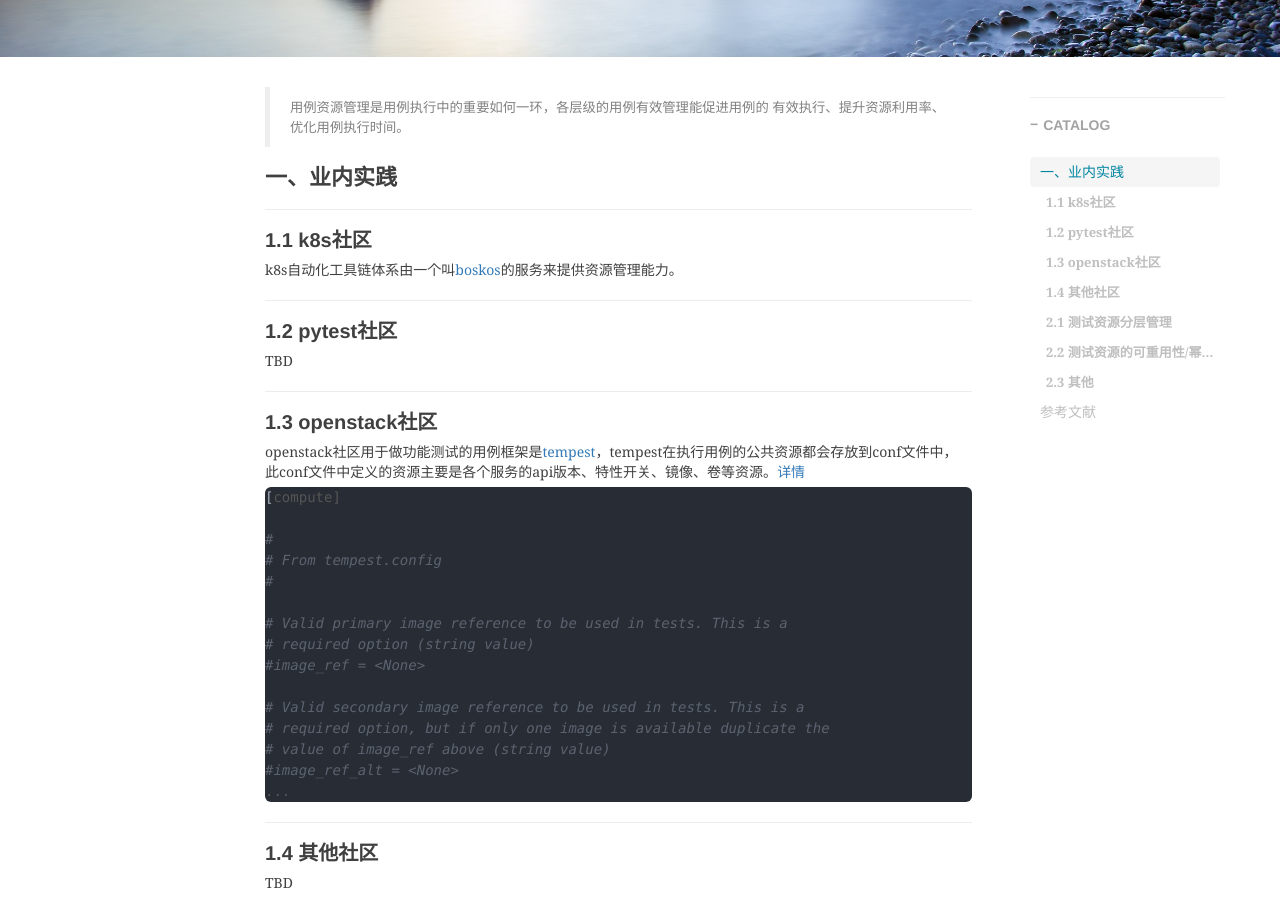
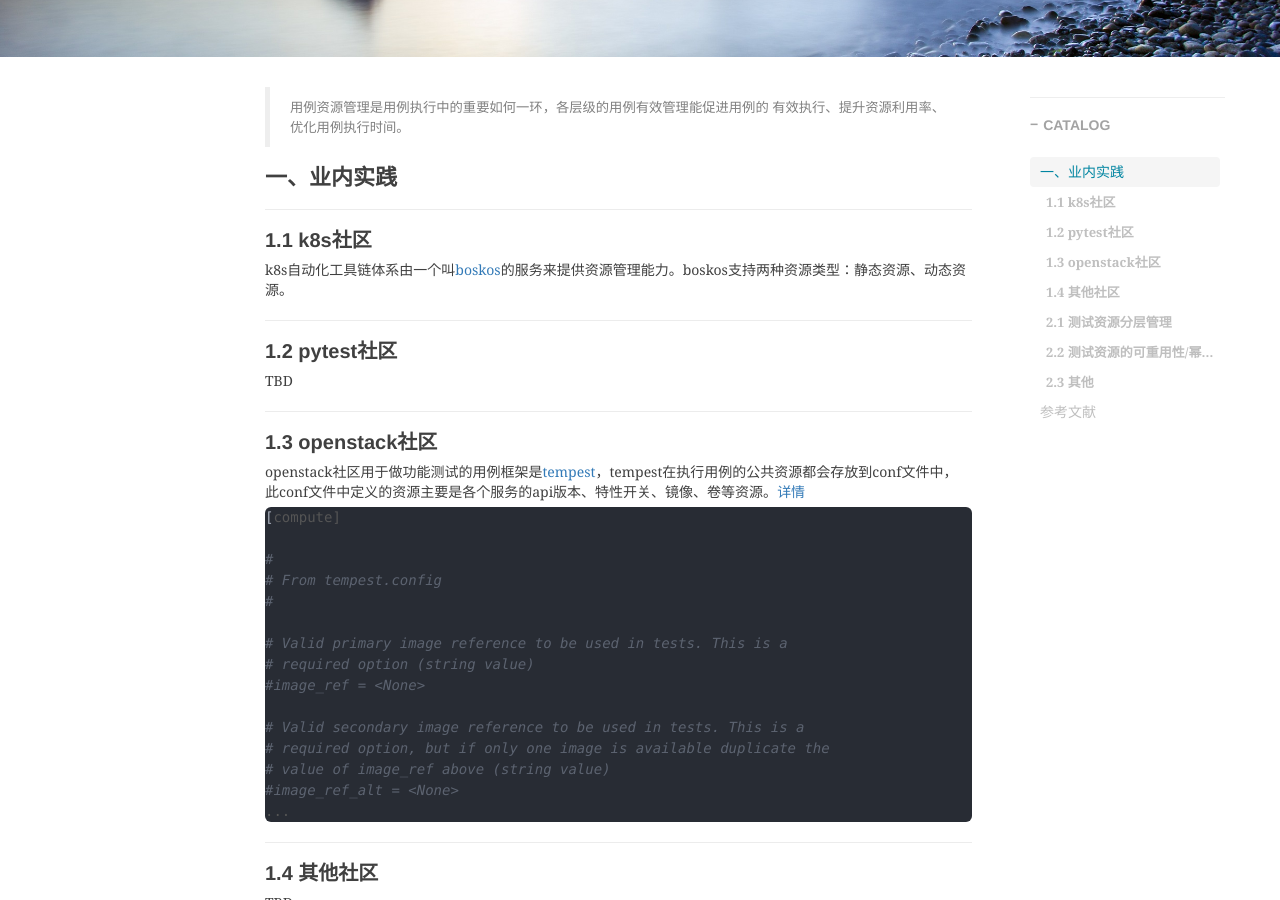
Before and after one commit to shihai1991/shihai1991.github.io, a Jekyll site: the page built from _posts/2023-08-18-用例global资源管理.md, in a window 1280 px wide and 900 px high, scrolled down 398 px. Built offline with Jekyll 4.4.1, drawn with Linux system fonts in a browser that asks for light colours; nearby versions of some CDN libraries; comment, search, counter and statistics services are not loaded.

Commit message:
Update 2023-08-18-用例global资源管理.md

```diff
--- a/_posts/2023-08-18-用例global资源管理.md
+++ b/_posts/2023-08-18-用例global资源管理.md
@@ -15,7 +15,7 @@ time: '2023.08.18 11:15:00'
 # 一、业内实践
 
 ## 1.1 k8s社区
-k8s自动化工具链体系由一个叫[boskos](https://github.com/kubernetes-sigs/boskos)的服务来提供资源管理能力。
+k8s自动化工具链体系由一个叫[boskos](https://github.com/kubernetes-sigs/boskos)的服务来提供资源管理能力。boskos支持两种资源类型：静态资源、动态资源。
 
 ## 1.2 pytest社区
 TBD
```
